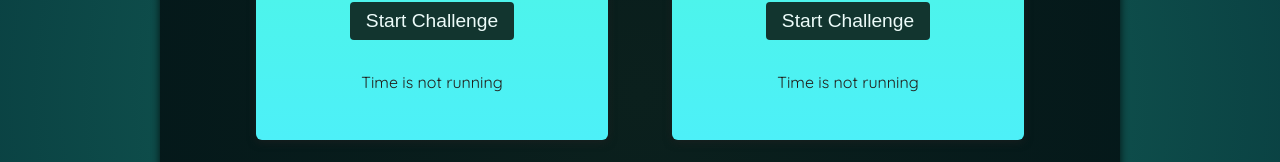
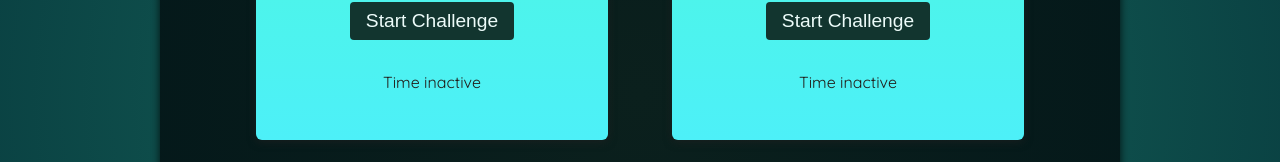
Before and after one commit to kahlil0212/TimerChallenge, a React (Vite) app: page / in a window 1280 px wide. Shown: the part 476-638 px from the top of the page. Built offline with nearby package versions, Linux system fonts and the light colour scheme; a web font is replaced by a local one.

Commit message:
Updating score in and modal in result modal

```diff
--- a/src/components/ResultModal.jsx
+++ b/src/components/ResultModal.jsx
@@ -11,6 +11,8 @@ const ResultModal = forwardRef(function ResultModal({ targetTime, remainingTime,
 
     const userLost = remainingTime <= 0;
     const formattedRemainingTime = (remainingTime / 1000).toFixed(2);
+
+    const playerScore = Math.round((1 -  (remainingTime / (targetTime * 1000))) * 100);
 
     /**
      * Allows to use callable functions outside of component when using refs
@@ -27,6 +29,7 @@ const ResultModal = forwardRef(function ResultModal({ targetTime, remainingTime,
 
         <dialog ref={showDialog} className="result-modal">
             {userLost && <h2>You lost</h2>}
+            {!userLost && <h2>Your score: {playerScore}</h2>}
             <p>The target time was <strong>{targetTime}</strong> seconds. </p>
             <p> You stopped the timer with <strong>{formattedRemainingTime} seconds left</strong></p>
 
--- a/src/components/TimerChallenge.jsx
+++ b/src/components/TimerChallenge.jsx
@@ -61,7 +61,7 @@ export default function TimerChallenge({title, targetTime}) {
                     </button>
                 </p>
                 <p className={timerIsActive ? 'active' : undefined}>
-                    {timerIsActive ? 'Time is running' : 'Time is not running'}
+                    {timerIsActive ? 'Time is running' : 'Time inactive'}
                 </p>
             </section>
         </>
```
